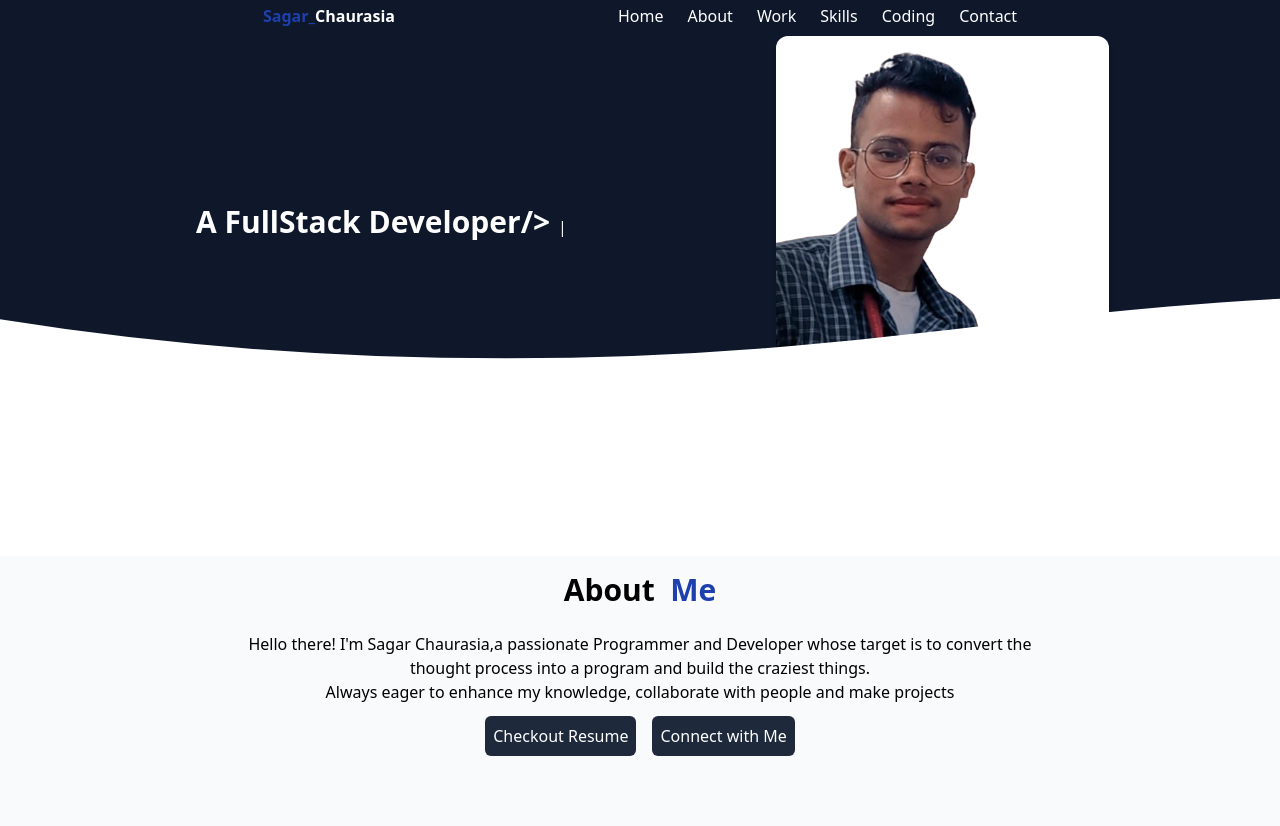
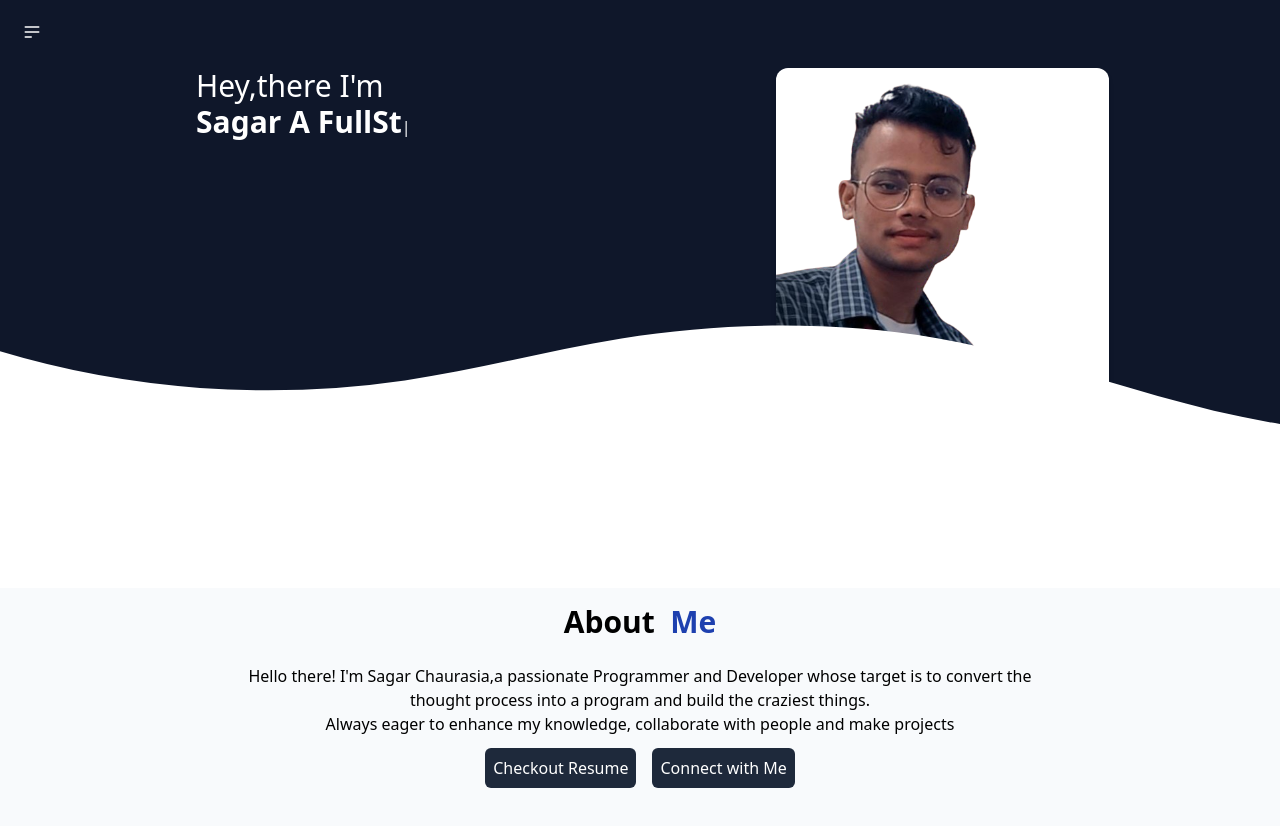
Before and after one commit to sagarchaurasia176/sagar-chaurasia, a React (Vite) app in the folder Portfolio/: page / in a window 1280 px wide. Shown: the top 826 px of the page. Built offline with nearby package versions, Linux system fonts and the light colour scheme.

Commit message:
change navbar , change color

```diff
--- a/Portfolio/package.json
+++ b/Portfolio/package.json
@@ -18,6 +18,7 @@
     "react": "^18.2.0",
     "react-dom": "^18.2.0",
     "react-icons": "^5.2.1",
+    "react-router-dom": "^6.23.1",
     "tailwind-merge": "^2.3.0",
     "tailwindcss-animate": "^1.0.7",
     "typed.js": "^2.1.0"
--- a/Portfolio/src/App.css
+++ b/Portfolio/src/App.css
@@ -82,7 +82,7 @@
 .custom-shape-divider-bottom-1711316994 svg {
     position: relative;
     display: block;
-    width: calc(222% + 1.3px);
+    width: calc(118% + 1.3px);
     height: 120px;
 }
 
--- a/Portfolio/src/lib/TypedJS.jsx
+++ b/Portfolio/src/lib/TypedJS.jsx
@@ -6,7 +6,7 @@ export function TypedJS() {
   const el = React.useRef(null);
   React.useEffect(() => {
     const typed = new Typed(el.current, {
-      strings: ["<b> A FullStack Developer/> </b>"],
+      strings: ["  <h3>Hey,there I'm </h3><b>Sagar</b>  <b> A FullStack Developer/> </b>"],
       smartBackspace: true,
       typeSpeed:140,
       loopCount:Infinity,
--- a/Portfolio/src/main.jsx
+++ b/Portfolio/src/main.jsx
@@ -1,10 +1,14 @@
 import React from 'react'
 import ReactDOM from 'react-dom/client'
 import App from './App.jsx'
+import { BrowserRouter } from 'react-router-dom'
 // import './index.css'
 
 ReactDOM.createRoot(document.getElementById('root')).render(
   <React.StrictMode>
+    <BrowserRouter>
     <App />
+
+    </BrowserRouter>
   </React.StrictMode>,
 )
--- a/Portfolio/src/pages/HeaderNav.jsx
+++ b/Portfolio/src/pages/HeaderNav.jsx
@@ -1,40 +1,52 @@
 import React from "react";
-import { Button } from "@/components/ui/button";
 
 const HeaderNav = () => {
   return (
-    <div>
-      <div className=" bg-slate-900  text-white  sm:w-[100%]  sm:shadow-sm p-1">
-        {/* header nav div */}
-        <div className=" flex justify-evenly  mx-auto    max-w-[1200px]">
-          <div className=" text-blue-800  font-bold font-sans">
-            Sagar_
-            <span className=" text-white   ">Chaurasia</span>
+
+    <>
+      <div className="navbar bg-slate-900 text-white">
+        <div className="navbar-start">
+          <div className="dropdown">
+            <div
+              tabIndex={0}
+              role="button"
+              className="btn btn-ghost btn-circle"
+            >
+              <svg
+                xmlns="http://www.w3.org/2000/svg"
+                className="h-5 w-5"
+                fill="none"
+                viewBox="0 0 24 24"
+                stroke="currentColor"
+              >
+                <path
+                  strokeLinecap="round"
+                  strokeLinejoin="round"
+                  strokeWidth="2"
+                  d="M4 6h16M4 12h16M4 18h7"
+                />
+              </svg>
             </div>
-          {/* navmenus bars */}
-          <ul className="font-sans flex  lg:space-x-6 ">
+            <ul
+              tabIndex={0}
+              className="menu menu-sm dropdown-content mt-3 z-[1] p-2 shadow bg-base-100 rounded-box w-52"
+            >
               <li>
-              <a href="">Home</a>
+                <a>Homepage</a>
               </li>
               <li>
-              <a href="">About</a>
+                <a>Portfolio</a>
               </li>
               <li>
-              <a href="">Work</a>
-            </li>
-            <li>
-              <a href="">Skills</a>
-            </li>
-            <li>
-              <a href="">Coding</a>
-            </li>
-            <li>
-              <a href="">Contact</a>
+                <a>About</a>
               </li>
             </ul>
           </div>
         </div>
+
+
       </div>
+    </>
   );
 };
 
--- a/Portfolio/src/pages/HeroSection.jsx
+++ b/Portfolio/src/pages/HeroSection.jsx
@@ -1,20 +1,15 @@
 import React from "react";
 import myimg from "../img/HomeImg.png";
 import { TypedJS } from "@/lib/TypedJS";
-// // mernstack icons
-// import express from "../img/express.png";
-// import mongo from "../img/mongo.jpg";
-// import node from "../img/node.png";
-// import ReactIcon from "../img/React.png";
-// import tailwind from "../img/tailwind.png";
-
 const HeroSection = () => {
   return (
     <div>
-      <div className=" flex  justify-between h-[190px]  md:h-[380px]  gap-3 bg-slate-900 text-white p-1">
-        <div className=" text-section sm:ml-48 sm:flex sm:items-center">
+      <div className=" flex  justify-between h-[280px]  md:h-[380px]  gap-3 bg-slate-900 text-white p-1">
+        <div className=" text-section sm:ml-48 ">
+
           <TypedJS />
         </div>
+
         <div className=" img-sections">
           <img
             src={myimg}
--- a/Portfolio/src/pages/MainPage.jsx
+++ b/Portfolio/src/pages/MainPage.jsx
@@ -9,9 +9,11 @@ import ProjectSection from "./ProjectSection";
 import ShapeBottom from "./ShapeDivider/ShapeBottom";
 import CodingProfile from "./CodingProfile";
 import ContactPage from "./ContactPage";
+import { Routes } from "react-router-dom";
+import { Route } from "lucide-react";
 
 // locmotiveScroll
-const locomotiveScroll = new LocomotiveScroll();
+const locomotiveScroll = new LocomotiveScroll({});
 
 const MainPage = () => {
   return (
@@ -29,7 +31,7 @@ const MainPage = () => {
         <div className="">
           <CodingProfile />
         </div>
-      <ContactPage/>
+        <ContactPage />
         {/* <SkillSection/> */}
       </div>
     </div>
```
Also changed, not shown: Portfolio/src/App.jsx (line endings or trailing spaces), 1 other file (tests, documents, lock files or other folders). Lines whose indentation alone changed are shown as unchanged.
